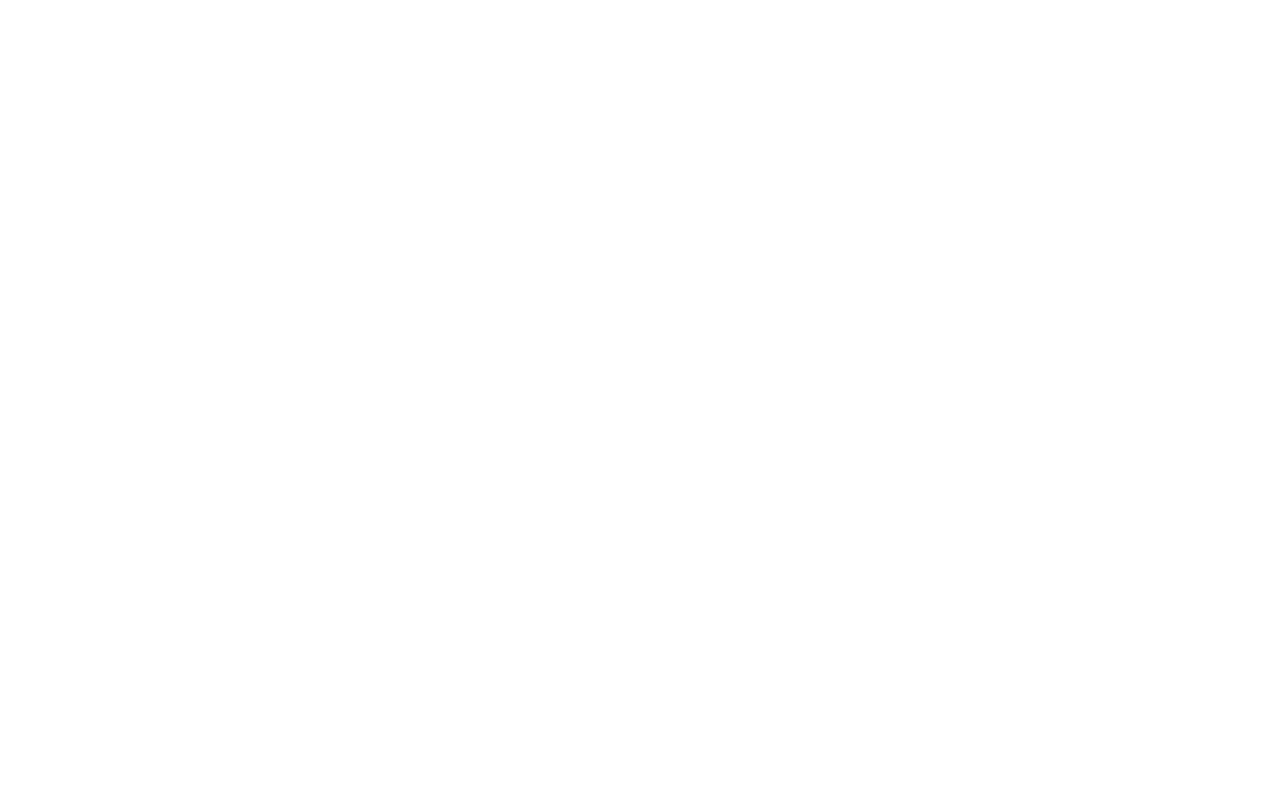
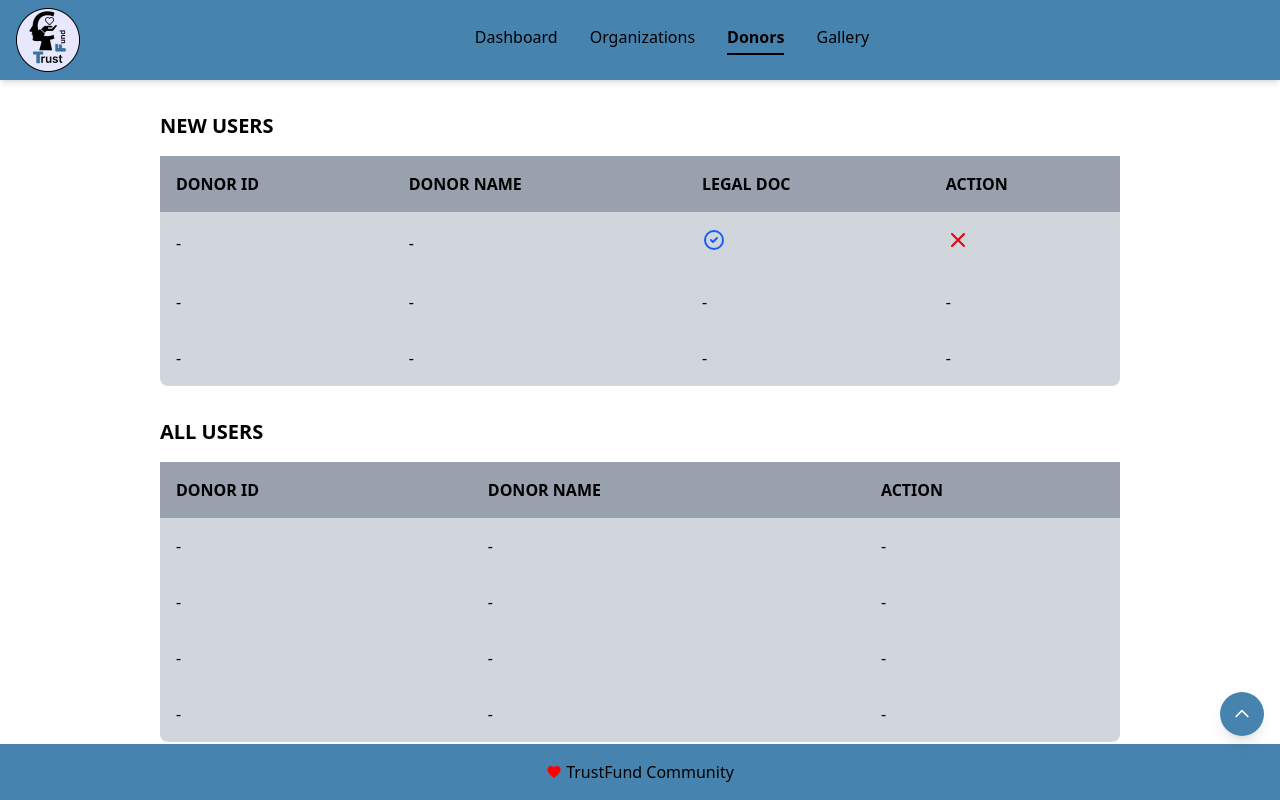
Before and after one commit to binathlaknaka/TrustFund-Frontend, a React (Vite) app: page /admin/donors in a window 1280 px wide. Before the commit this address had no page. Built offline with nearby package versions, Linux system fonts and the light colour scheme.

Commit message:
Admin Donors Initial

```diff
--- a/src/App.jsx
+++ b/src/App.jsx
@@ -17,6 +17,7 @@
 
 import AdminDashboard from './pages/admin/Dashboard';
 import AdminOrganizations from './pages/admin/Organizations';
+import AdminDonors from './pages/admin/Donors';
 
 function Layout() {
   return (
@@ -57,6 +58,7 @@
               <Route path="/admin" element={<AdminDashboard />} />
               <Route path="/admin/dashboard" element={<AdminDashboard />} />
               <Route path="/admin/organizations" element={<AdminOrganizations />} />
+              <Route path="/admin/donors" element={<AdminDonors />} />
             </Route>
           </Routes>
         </Router>
--- /dev/null
+++ b/src/pages/admin/Donors.jsx
@@ -0,0 +1,107 @@
+import React from 'react';
+import { Helmet } from 'react-helmet-async';
+
+const DonorsPage = () => {
+  return (
+    <div className="p-4 sm:p-6 lg:p-8 max-w-5xl mx-auto">
+        <Helmet>
+            <title>Admin | Donors</title>
+        </Helmet>
+      {/* New Users Section */}
+      <div className="mb-8">
+        <h2 className="text-xl font-bold mb-4 text-black">NEW USERS</h2>
+        <div className="overflow-x-auto">
+          <table className="w-full bg-gray-300 rounded-lg">
+            <thead>
+              <tr className="bg-gray-400 text-left text-sm sm:text-base text-black">
+                <th className="p-3 sm:p-4">DONOR ID</th>
+                <th className="p-3 sm:p-4">DONOR NAME</th>
+                <th className="p-3 sm:p-4">LEGAL DOC</th>
+                <th className="p-3 sm:p-4">ACTION</th>
+              </tr>
+            </thead>
+            <tbody>
+              <tr className="text-sm sm:text-base text-black">
+                <td className="p-3 sm:p-4">-</td>
+                <td className="p-3 sm:p-4">-</td>
+                <td className="p-3 sm:p-4">
+                  <button className="text-blue-600 hover:text-blue-800">
+                    <svg
+                      className="w-5 h-5 sm:w-6 sm:h-6"
+                      fill="none"
+                      stroke="currentColor"
+                      viewBox="0 0 24 24"
+                      xmlns="http://www.w3.org/2000/svg"
+                    >
+                      <path
+                        strokeLinecap="round"
+                        strokeLinejoin="round"
+                        strokeWidth="2"
+                        d="M9 12l2 2 4-4m6 2a9 9 0 11-18 0 9 9 0 0118 0z"
+                      ></path>
+                    </svg>
+                  </button>
+                </td>
+                <td className="p-3 sm:p-4">
+                  <button className="text-red-600 hover:text-red-800">
+                    <svg
+                      className="w-5 h-5 sm:w-6 sm:h-6"
+                      fill="none"
+                      stroke="currentColor"
+                      viewBox="0 0 24 24"
+                      xmlns="http://www.w3.org/2000/svg"
+                    >
+                      <path
+                        strokeLinecap="round"
+                        strokeLinejoin="round"
+                        strokeWidth="2"
+                        d="M6 18L18 6M6 6l12 12"
+                      ></path>
+                    </svg>
+                  </button>
+                </td>
+              </tr>
+              {/* Placeholder rows for visual consistency */}
+              {[...Array(2)].map((_, index) => (
+                <tr key={index} className="text-sm sm:text-base text-black">
+                  <td className="p-3 sm:p-4">-</td>
+                  <td className="p-3 sm:p-4">-</td>
+                  <td className="p-3 sm:p-4">-</td>
+                  <td className="p-3 sm:p-4">-</td>
+                </tr>
+              ))}
+            </tbody>
+          </table>
+        </div>
+      </div>
+
+      {/* All Users Section */}
+      <div>
+        <h2 className="text-xl font-bold mb-4 text-black">ALL USERS</h2>
+        <div className="overflow-x-auto">
+          <table className="w-full bg-gray-300 rounded-lg">
+            <thead>
+              <tr className="bg-gray-400 text-left text-sm sm:text-base text-black">
+                <th className="p-3 sm:p-4">DONOR ID</th>
+                <th className="p-3 sm:p-4">DONOR NAME</th>
+                <th className="p-3 sm:p-4">ACTION</th>
+              </tr>
+            </thead>
+            <tbody>
+              {/* Placeholder rows for visual consistency */}
+              {[...Array(4)].map((_, index) => (
+                <tr key={index} className="text-sm sm:text-base text-black">
+                  <td className="p-3 sm:p-4">-</td>
+                  <td className="p-3 sm:p-4">-</td>
+                  <td className="p-3 sm:p-4">-</td>
+                </tr>
+              ))}
+            </tbody>
+          </table>
+        </div>
+      </div>
+    </div>
+  );
+};
+
+export default DonorsPage;
```
